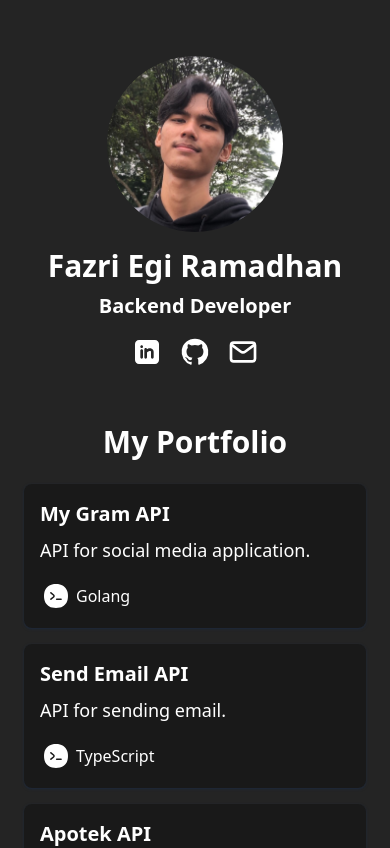
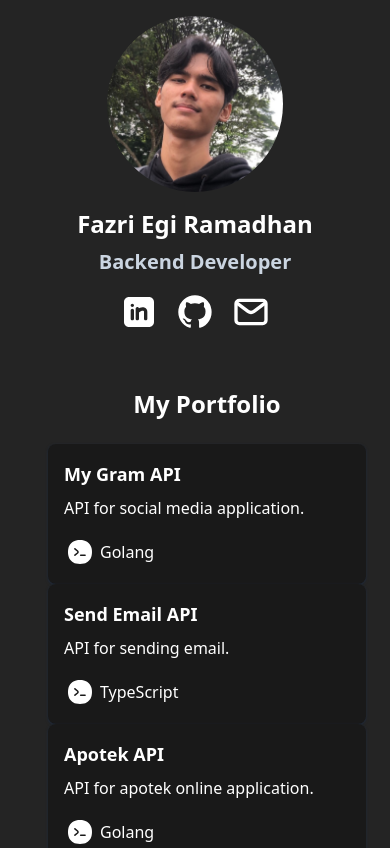
Before and after one commit to fazriegi/my-portfolio, a React (Vite) app: page / in a window 390 px wide. Shown: the top 848 px of the page. Built offline with nearby package versions, Linux system fonts and the light colour scheme.

Commit message:
fix responsive layout

```diff
--- a/src/App.jsx
+++ b/src/App.jsx
@@ -4,8 +4,8 @@ import Footer from "./components/Footer";
 
 const App = () => {
   return (
-    <div className="text-white">
-      <div className="mt-10 xl:flex xl:w-full">
+    <div className="text-white w-full">
+      <div className="flex flex-col xl:flex-row xl:min-h-[90vh] xl:w-full xl:px-6">
         <Profile />
         <Portfolio />
       </div>
@@ -14,4 +14,5 @@ const App = () => {
   );
 };
 
+
 export default App;
--- a/src/components/Card.jsx
+++ b/src/components/Card.jsx
@@ -1,9 +1,10 @@
 const Card = ({ title, description, programmingLang, link }) => {
   return (
-    <a href={link} target="_blank" className="lg:w-5/12 xl:w-[26rem] 2xl:w-[29rem]">
-      <div className="rounded-lg bg-secondary mb-4 p-4 transform transition duration-500 shadow shadow-slate-800 hover:scale-105 lg:w-full lg:mb-2 xl:w-full 2xl:w-[29rem]">
-        <h1 className="text-xl font-semibold">{title}</h1>
-        <p className="mt-2 text-lg">{description}</p>
+    <a href={link} target="_blank" className="w-full sm:w-[49%] md:w-[45%] lg:w-5/12 xl:w-[45%] 2xl:w-[28%]">
+      <div className="rounded-lg bg-secondary p-4 transform transition duration-500 shadow shadow-slate-800 hover:scale-105 lg:w-full lg:mb-2 xl:w-full">
+      <h1 className="text-lg md:text-xl lg:text-2xl font-semibold">{title}</h1>
+      <p className="mt-2 text-base md:text-lg">{description}</p>
+
         <div className="mt-4 flex items-center">
           <svg
             width="2em"
--- a/src/components/Portfolio.jsx
+++ b/src/components/Portfolio.jsx
@@ -19,11 +19,11 @@ const Portfolio = () => {
   }, []);
 
   return (
-    <section className="mt-10 my-auto xl:w-full xl:pl-[27rem]">
-      <h1 className="text-3xl font-bold text-center xl:text-left xl:ml-6">
+    <section className="pl-6 mt-10 w-full flex flex-col items-center xl:items-start xl:ml-[25%]">
+      <h1 className="text-2xl text-center lg:text-3xl font-bold 2xl:text-4xl xl:text-left xl:ml-2">
         My Portfolio
       </h1>
-      <div className="p-6 lg:flex lg:justify-center lg:flex-wrap lg:gap-4 xl:justify-start xl:w-full">
+      <div className="w-full py-6 px-6 flex flex-col sm:flex-row sm:flex-wrap sm:gap-2 md:gap-3 md:justify-center lg:px-2 lg:gap-4 xl:gap-4 xl:justify-start xl:w-full">
         {projects.map((element, i) => (
           <Card
             key={i}
--- a/src/components/Profile.jsx
+++ b/src/components/Profile.jsx
@@ -6,29 +6,29 @@ import SocialLink from "./SocialLink";
 
 const Profile = () => {
   return (
-    <section className="my-auto content-center p-4 mt-8 text-center xl:w-1/3 xl:fixed xl:min-h-screen xl:mt-0">
+    <section className="flex flex-col items-center justify-center p-4 text-center xl:w-1/4 xl:fixed xl:h-screen">
       <img
         src={Image}
-        alt="test"
-        className="rounded-full w-44 center mx-auto lg:w-52 xl:w-60 2xl:w-72"
+        alt="Profile Picture"
+        className="rounded-full w-44 mx-auto md:w-48 lg:w-52 xl:w-60 2xl:w-72"
       />
-      <h1 className="mt-4 text-3xl font-bold">Fazri Egi Ramadhan</h1>
-      <h2 className="mt-2 text-xl font-semibold">Backend Developer</h2>
+      <h1 className="mt-4 text-2xl lg:text-3xl font-bold 2xl:text-4xl">Fazri Egi Ramadhan</h1>
+      <h2 className="mt-2 text-xl font-semibold text-slate-300 xl:text-2xl">Backend Developer</h2>
       <div className="flex justify-center gap-4 mt-4">
         <SocialLink
-          link={"https://www.linkedin.com/in/fazri-egi-ramadhan"}
+          link="https://www.linkedin.com/in/fazri-egi-ramadhan"
           svg={LinkedIn}
-          type={"LinkedIn"}
+          type="LinkedIn"
         />
         <SocialLink
-          link={"https://www.github.com/fazriegi"}
+          link="https://www.github.com/fazriegi"
           svg={Github}
-          type={"Github"}
+          type="Github"
         />
         <SocialLink
-          link={"mailto:fazriegi80@gmail.com"}
+          link="mailto:fazriegi80@gmail.com"
           svg={Email}
-          type={"Email"}
+          type="Email"
         />
       </div>
     </section>
--- a/src/components/SocialLink.jsx
+++ b/src/components/SocialLink.jsx
@@ -1,7 +1,7 @@
 const SocialLink = ({ link, svg, type }) => {
   return (
-    <a href={link} target="_blank">
-      <img src={svg} alt={type} />
+    <a href={link} target="_blank" className="inline-block w-[2.5rem] lg:w-[3rem]">
+      <img src={svg} alt={type} className="w-full h-auto" />
     </a>
   );
 };
```
